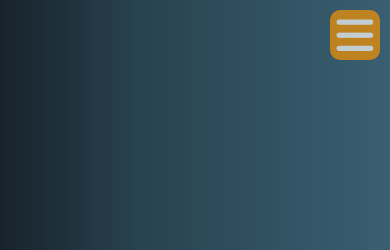
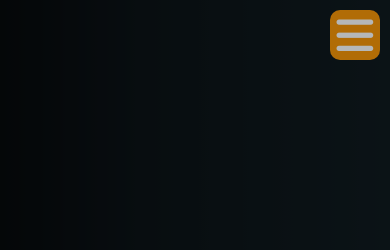
Before and after one commit to JoseLuisPR/Hosting-LandingPage, a plain HTML site: page index.html in a window 390 px wide. Both pictures are taken after a click on the button 355 px from the left and 35 px from the top of the page. Shown: the top 250 px of the page. Drawn offline with nearby package versions, Linux system fonts and the light colour scheme.

Commit message:
navMobile start

```diff
--- a/index.html
+++ b/index.html
@@ -25,9 +25,21 @@
             </ul>
         </nav>
         <button class="ocultar"><a class="subir" href="#colocacion-inicio">^</a></button>
-            <button class="fondoBarra3">
-                <i class="fa-solid fa-bars barra3"></i>
-        </div>
+        <button id="fondoBarra3" class="fondoBarra3">
+            <i id="barra3" class="fa-solid fa-bars barra3"></i>
+            </div>
+        </button>
+        <nav id="navMobile" class="navMobile">
+            <div class="fondoNavMobile"></div>
+            <!-- <ul>
+                <li class="nav-itemsMobile"><a href="#colocacion-inicio">Inicio</a></li>
+                <li class="nav-itemsMobile"><a href="#colocacion-hosting">Hosting</a></li>
+                <li class="nav-itemsMobile"><a href="#colocacion-nube">Nube</a></li>
+                <li class="nav-itemsMobile"><a href="#colocacion-servicios">Servicios</a></li>
+                <li class="nav-itemsMobile"><a href="#colocacion-mapa">Centros</a></li>
+                <button class="nav-buttonMobile boton">Clientes</button>
+            </ul> -->
+        </nav>
     </header>
     <main>
         <section class="presentacion">
--- a/main.js
+++ b/main.js
@@ -37,3 +37,13 @@ window.addEventListener('scroll', function () {
 	let windowPosition = window.scrollY > 895;
 	botonSubir.classList.toggle('subirB', windowPosition);
 })
+
+
+document.querySelector('#barra3').addEventListener('click', () => {
+	document.querySelector('#navMobile').classList.add('navMobileTrue');
+});
+
+/*
+if (document.querySelector('#navMobile').classList.) {
+	document.querySelector('#navMobile').classList.remove('navMobileTrue');
+} */
--- a/style.css
+++ b/style.css
@@ -1243,7 +1243,7 @@ i {
         position: fixed;
         top: 10px;
         right: 10px;
-        z-index: 20;
+        z-index: 24;
         background-color: rgba(249, 148, 0, 1);
         border-radius: 10px;
         opacity: 0.7;
@@ -1261,6 +1261,25 @@ i {
     .navbar{
         display: none;
     }
+
+    .navMobile{
+        position: fixed;
+        top: 0;
+        left: 0;
+        width: 100%;
+        height: 100%;
+        display: flex;
+        flex-direction: column;
+        justify-content: center;
+        background: black;
+        z-index: 23;
+        opacity: .8;
+        display: none;
+    }
+    .navMobileTrue{
+        display: block;
+    }
+
 
 }
 
```
